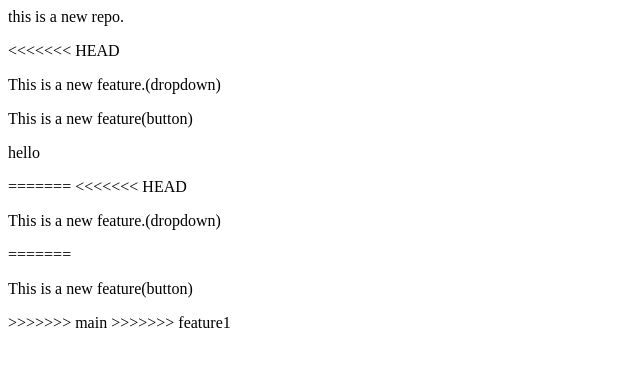
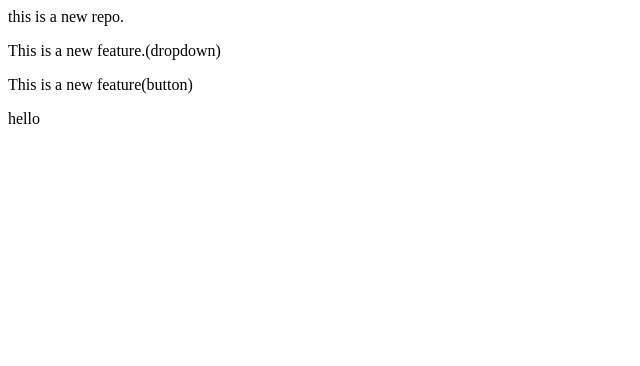
Before and after one commit to Sneha-Sonkar/LocalRepo, a plain HTML site: page index.html in a window 1280 px wide. Shown: the whole page, without its empty margins (0-640 px from the left). Drawn offline with Linux system fonts and the light colour scheme.

Commit message:
Update index.html

```diff
--- a/index.html
+++ b/index.html
@@ -1,12 +1,4 @@
 <p> this is a new repo. </p>
-<<<<<<< HEAD
 <p>This is a new feature.(dropdown)</p>
 <p>This is a new feature(button)</p>
 <p>hello</p>
-=======
-<<<<<<< HEAD
-<p>This is a new feature.(dropdown)</p>
-=======
-<p>This is a new feature(button)</p>
->>>>>>> main
->>>>>>> feature1
```
